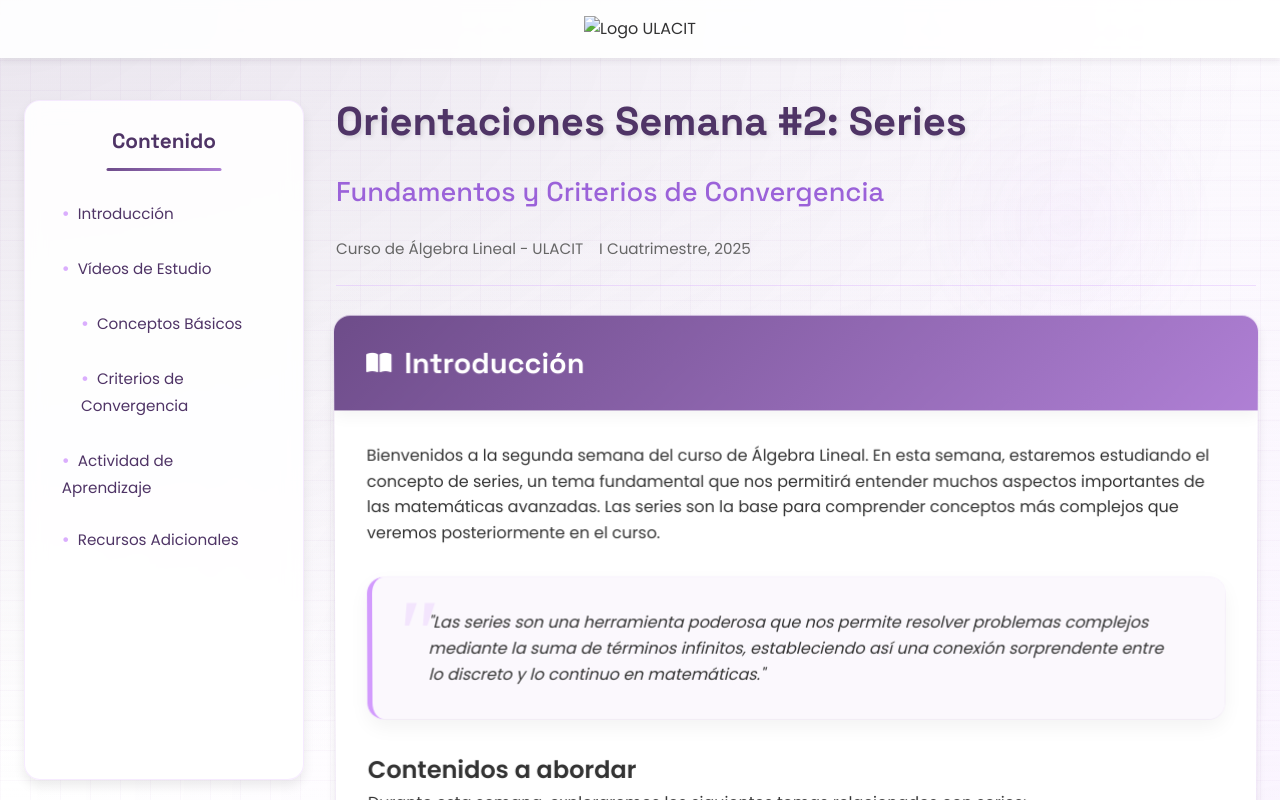
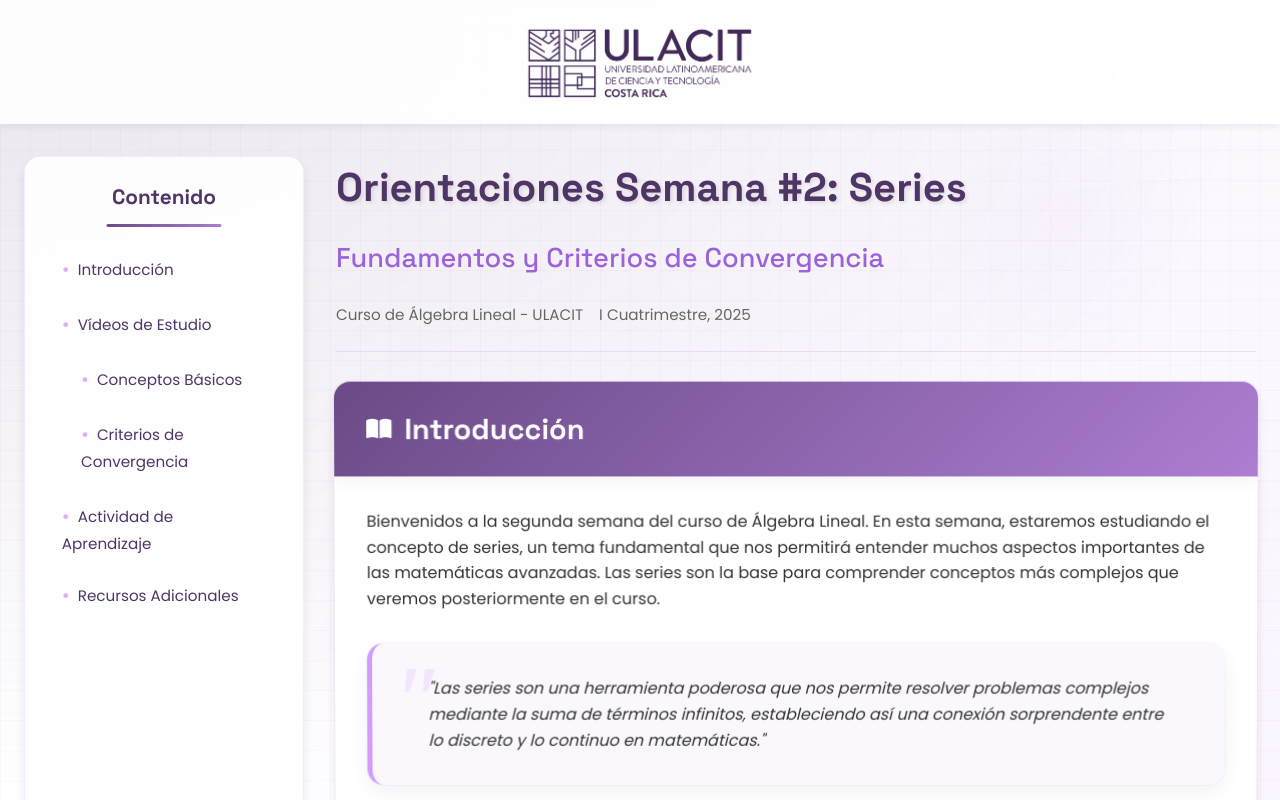
Before and after one commit to JordyAB00/Semana2AL, a plain HTML site: page index.html in a window 1280 px wide. Shown: the top 800 px of the page. Drawn offline with Linux system fonts and the light colour scheme.

Commit message:
corrección

```diff
--- a/index.html
+++ b/index.html
@@ -11,7 +11,7 @@
 <body>
     <header>
         <div class="logo-container">
-            <img src="logo-ulacit.png" alt="Logo ULACIT" class="logo">
+            <img src="LogoUlacit.png" alt="Logo ULACIT" class="logo">
         </div>
     </header>
 
```
